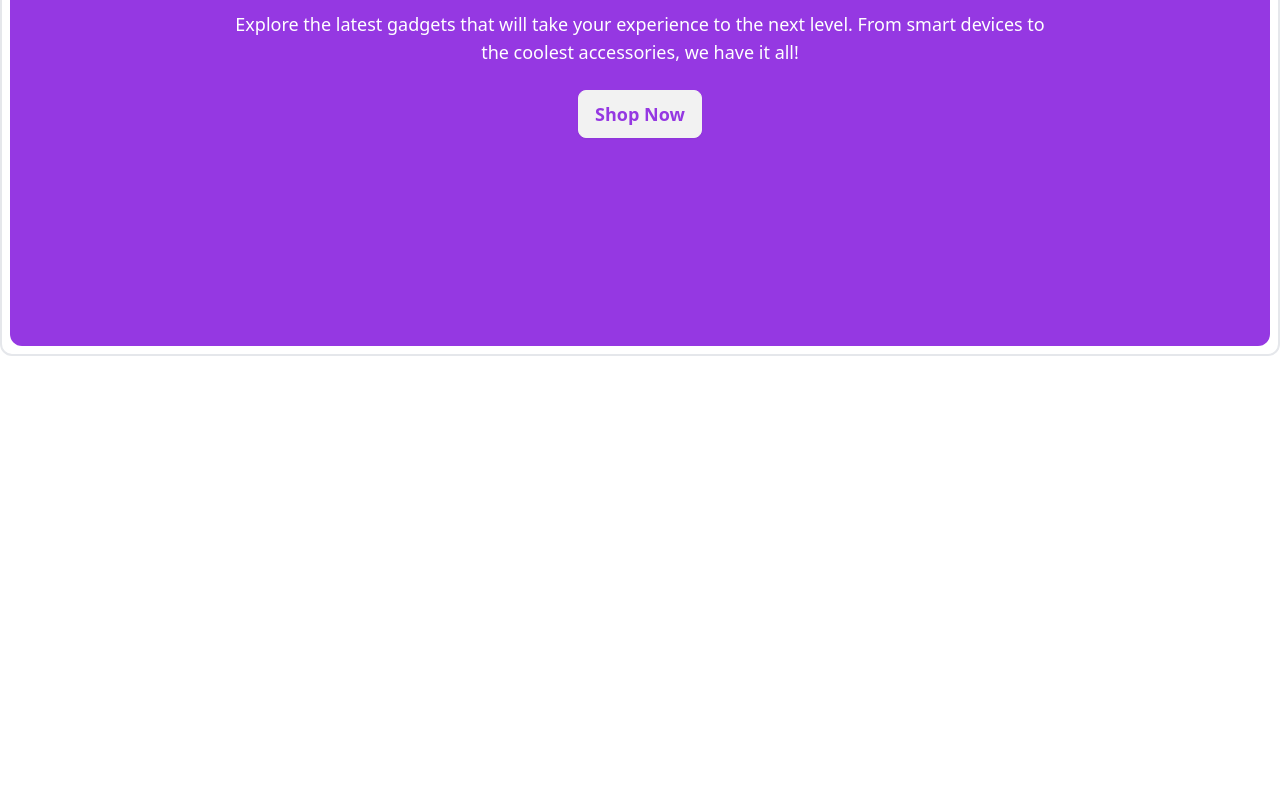
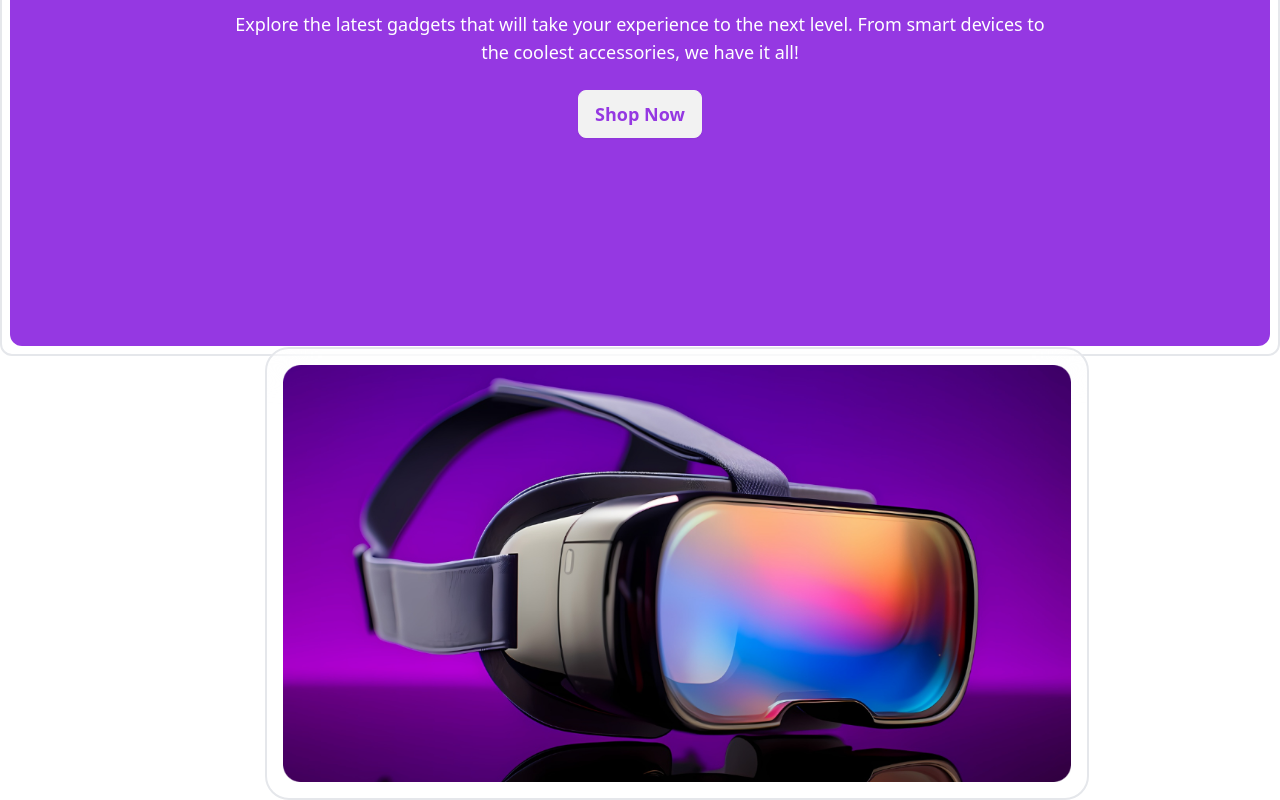
Before and after one commit to nahidn228/Gadget-Heaven---LocalStorage, a React (Vite) app: page / in a window 1280 px wide. Shown: the part 256-1056 px from the top of the page. Before the commit the page ends 800 px from the top, so only its background shows below. Built offline with nearby package versions, Linux system fonts and the light colour scheme.

Commit message:
banner position and transition added

```diff
--- /dev/null
+++ b/src/Components/Banner.jsx
@@ -0,0 +1,11 @@
+import bannerImg from "../assets/banner.png";
+
+const Banner = () => {
+  return (
+    <div className="border-2 bg-white/30 backdrop-blur-xl rounded-3xl md:w-3/4 mx-auto p-4 transition hover:scale-105 ">
+      <img className="w-full  " src={bannerImg} alt="" />
+    </div>
+  );
+};
+
+export default Banner;
--- a/src/Components/Navbar.jsx
+++ b/src/Components/Navbar.jsx
@@ -107,7 +107,7 @@ const Navbar = () => {
               next level. From smart devices to the coolest accessories, we have
               it all!
             </p>
-            <button className="btn text-[#9538E2] text-lg">Shop Now</button>
+            <button className="btn text-[#9538E2] text-lg transition hover:scale-105">Shop Now</button>
           </div>
         </div>
       </div>
--- a/src/Layout/MainLayout.jsx
+++ b/src/Layout/MainLayout.jsx
@@ -1,13 +1,14 @@
-import React from 'react';
-import Navbar from '../Components/Navbar';
+import React from "react";
+import Navbar from "../Components/Navbar";
+import Home from "../Pages/Home";
 
 const MainLayout = () => {
-    return (
-        <div className='max-w-screen-xl mx-auto'>
-            <Navbar></Navbar>
+  return (
+    <div className="max-w-screen-xl mx-auto">
 
-        </div>
-    );
+      <Home></Home>
+    </div>
+  );
 };
 
 export default MainLayout;
--- a/src/Pages/Home.jsx
+++ b/src/Pages/Home.jsx
@@ -1,11 +1,18 @@
 import React from "react";
+import Banner from "../Components/Banner";
 import Navbar from "../Components/Navbar";
 
 const Home = () => {
   return (
-    <div className="">
+    <>
+      <Navbar></Navbar>
+      <div className="lg:absolute lg:-bottom-64 lg:left-32">
+        <Banner></Banner>
+      </div>
+      <div className='h-80'>
 
-    </div>
+      </div>
+    </>
   );
 };
 
```
